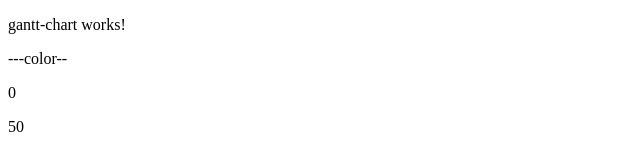
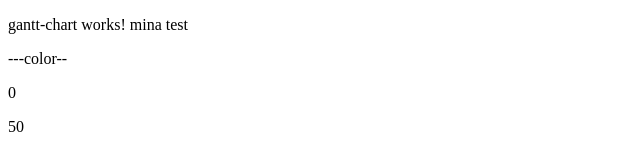
Before and after one commit to sameh-g/ng2-gantt, an Angular app: page / in a window 1280 px wide. Shown: the top 152 px of the page, without its empty margins (0-640 px from the left). Built offline with nearby package versions, Linux system fonts and the light colour scheme; what angular2-highcharts would draw is missing.

Commit message:
mina pcommit

```diff
--- a/src/app/gantt-chart/gantt-chart.component.html
+++ b/src/app/gantt-chart/gantt-chart.component.html
@@ -1,5 +1,5 @@
 <p>
-  gantt-chart works!
+  gantt-chart works! mina test
 </p>
 
 <app-barchart [color]='color' [from]='from' [to]='to'></app-barchart>
```
